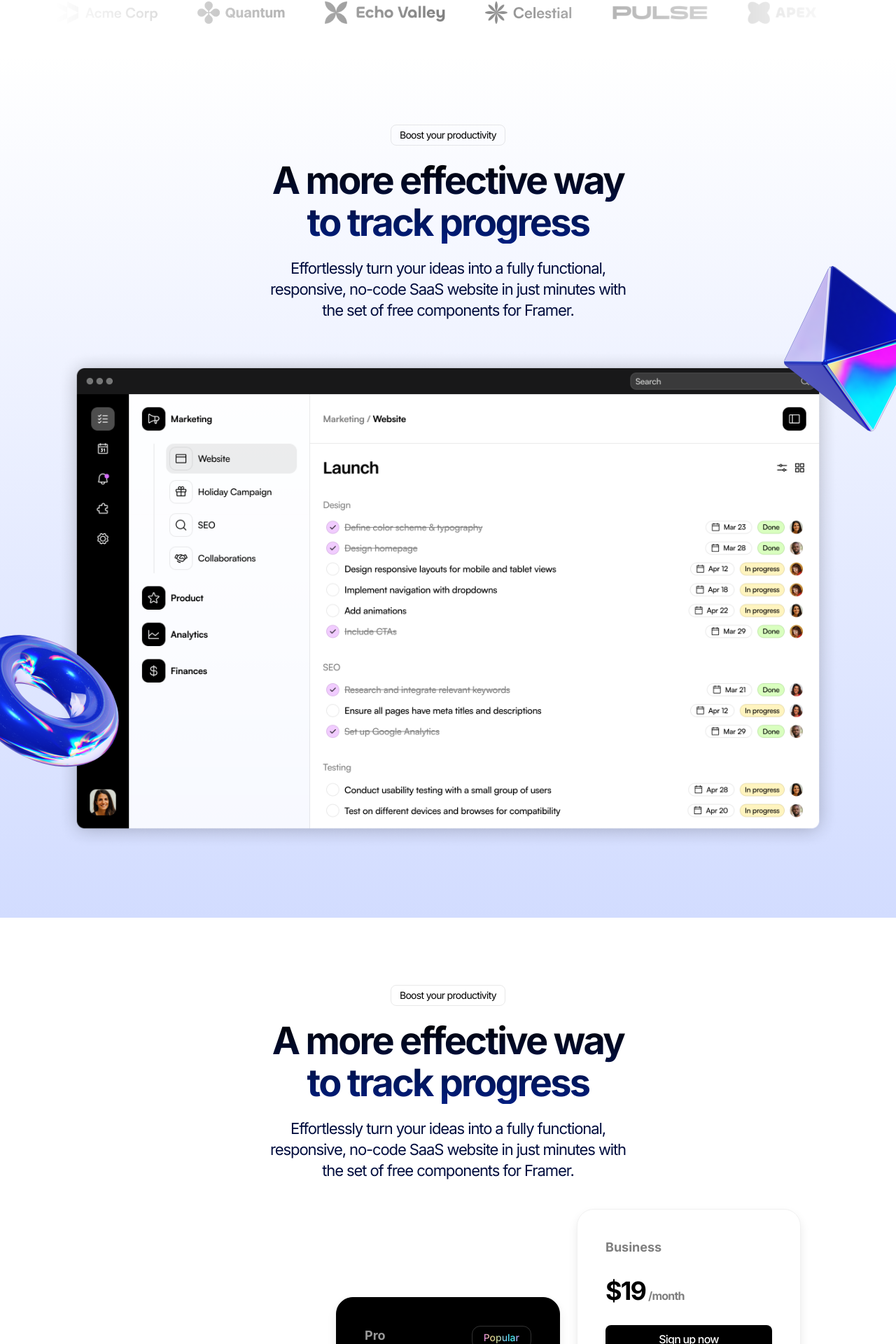
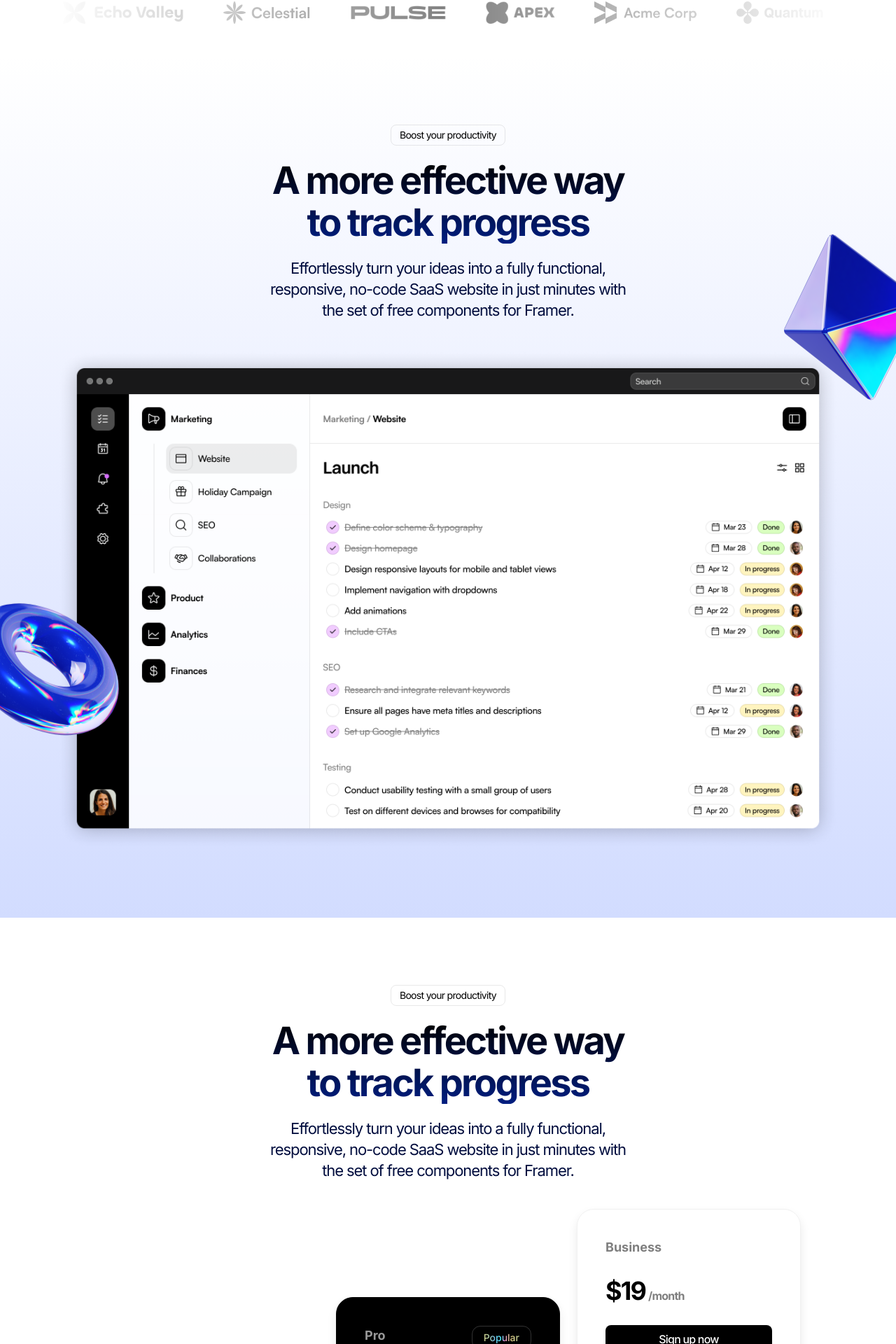
Before and after one commit to EL-Mehdiri/SAAS-LP, a Next.js app: page / in a window 1280 px wide. Shown: the part 878-2798 px from the top of the page at 70% size. Built offline with nearby package versions, Linux system fonts and the light colour scheme.

Commit message:
"Added 'use client' directive and Framer Motion animations to LogoTicker, Pricing, and ProductShowcase components"

```diff
--- a/src/sections/LogoTicker.tsx
+++ b/src/sections/LogoTicker.tsx
@@ -1,3 +1,4 @@
+"use client";
 import acmeLogo from "@/assets/logo-acme.png";
 import quantumLogo from "@/assets/logo-quantum.png";
 import echoLogo from "@/assets/logo-echo.png";
@@ -5,12 +6,25 @@ import celestialLogo from "@/assets/logo-celestial.png";
 import pulseLogo from "@/assets/logo-pulse.png";
 import apexLogo from "@/assets/logo-apex.png";
 import Image from "next/image";
+import { motion } from "framer-motion";
+
 export const LogoTicker = () => {
   return (
     <div className="py-8 md:py-12 bg-white">
       <div className="container">
         <div className="flex overflow-hidden [mask-image:linear-gradient(to_right,transparent,black,transparent)]">
-          <div className="flex gap-14 flex-none">
+          <motion.div
+            animate={{
+              translateX: "-50%",
+            }}
+            transition={{
+              duration: 20,
+              repeat: Infinity,
+              ease: "linear",
+              repeatType: "loop",
+            }}
+            className="flex gap-14 flex-none pr-14"
+          >
             <Image src={acmeLogo} alt="acme" className="logo-ticker-image" />
             <Image
               src={quantumLogo}
@@ -25,7 +39,22 @@ export const LogoTicker = () => {
             />
             <Image src={pulseLogo} alt="pulse" className="logo-ticker-image" />
             <Image src={apexLogo} alt="apex" className="logo-ticker-image" />
-          </div>
+            {/* 2  */}
+            <Image src={acmeLogo} alt="acme" className="logo-ticker-image" />
+            <Image
+              src={quantumLogo}
+              alt="quantum"
+              className="logo-ticker-image"
+            />
+            <Image src={echoLogo} alt="echo" className="logo-ticker-image" />
+            <Image
+              src={celestialLogo}
+              alt="celestial"
+              className="logo-ticker-image"
+            />
+            <Image src={pulseLogo} alt="pulse" className="logo-ticker-image" />
+            <Image src={apexLogo} alt="apex" className="logo-ticker-image" />
+          </motion.div>
         </div>
       </div>
     </div>
--- a/src/sections/Pricing.tsx
+++ b/src/sections/Pricing.tsx
@@ -1,4 +1,6 @@
-import SectionHeader from "@/components/sectionHeader";
+"use client";
+import { motion } from "framer-motion";
+import SectionHeader from "@/components/SectionHeader";
 import CheckIcon from "@/assets/check.svg";
 
 const pricingTiers = [
@@ -92,9 +94,21 @@ export const Pricing = () => {
                   </h3>
                   {popular && (
                     <div className="inline-flex text-sm px-4 py-1.5 rounded-xl border border-white/20 ">
-                      <span className="bg-[linear-gradient(to_right,#DD7DDF,#E1CD86,#BBCB92,#71C2EF,#3BFFFF,#DD7DDF)] text-transparent bg-clip-text font-medium">
+                      <motion.span
+                        animate={{
+                          backgroundPositionX: "-100%",
+                        }}
+                        transition={{
+                          duration: 1,
+                          repeat: Infinity,
+                          ease: "linear",
+                          repeatType: "loop",
+                        }}
+                        className="bg-[linear-gradient(to_right,#DD7DDF,#E1CD86,#BBCB92,#71C2EF,#3BFFFF,#DD7DDF,#E1CD86,#BBCB92,#71C2EF,#3BFFFF)]
+                      [background-size:200%] text-transparent bg-clip-text font-medium"
+                      >
                         Popular
-                      </span>
+                      </motion.span>
                     </div>
                   )}
                 </div>
--- a/src/sections/ProductShowcase.tsx
+++ b/src/sections/ProductShowcase.tsx
@@ -1,11 +1,23 @@
+"use client";
+import { motion, useScroll, useTransform } from "framer-motion";
 import productImage from "@/assets/product-image.png";
 import pyramidImage from "@/assets/pyramid.png";
 import tubeImage from "@/assets/tube.png";
 import SectionHeader from "@/components/sectionHeader";
 import Image from "next/image";
+import { useRef } from "react";
 export const ProductShowcase = () => {
+  const sectionRef = useRef(null);
+  const { scrollYProgress } = useScroll({
+    target: sectionRef,
+    offset: ["start end", "end start"],
+  });
+  const translateY = useTransform(scrollYProgress, [0, 1], [150, -150]);
   return (
-    <section className="bg-gradient-to-b overflow-x-clip from-[#ffffff] to-[#D2DCFF] py-24">
+    <section
+      ref={sectionRef}
+      className="bg-gradient-to-b overflow-x-clip from-[#ffffff] to-[#D2DCFF] py-24"
+    >
       <div className="container  ">
         <SectionHeader
           tag="Boost your productivity"
@@ -16,17 +28,20 @@ export const ProductShowcase = () => {
         />
         <div className="relative">
           <Image src={productImage} alt="product" className="mt-10" />
-          <Image
-            src={pyramidImage}
+          <motion.img
+            src={pyramidImage.src}
             alt="pyramid"
             height={262}
             width={262}
+            style={{ translateY }}
             className="absolute -right-36 -top-32 hidden md:block"
           />
-          <Image
-            src={tubeImage}
+          <motion.img
+            src={tubeImage.src}
             alt="tube"
             height={248}
+            width={248}
+            style={{ translateY }}
             className="absolute hidden md:block bottom-24 -left-36"
           />
         </div>
```
